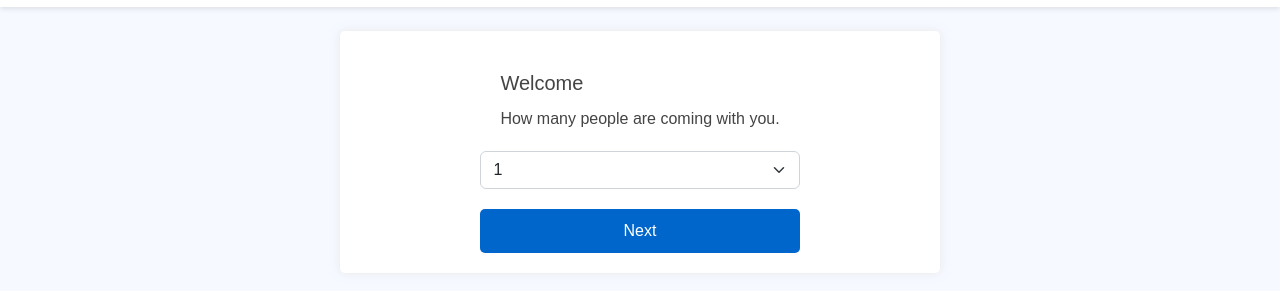
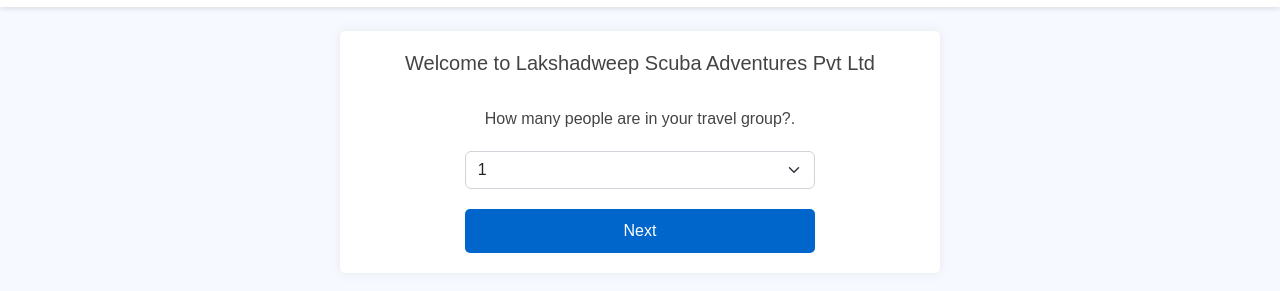
Before and after one commit to nazimnnazar/scuba_diving.-Frond_end, a plain HTML site: page index.html in a window 1280 px wide. Shown: the part 83-374 px from the top of the page. Drawn offline with nearby package versions, Linux system fonts and the light colour scheme.

Commit message:
index heading added

```diff
--- a/index.html
+++ b/index.html
@@ -26,10 +26,10 @@
 <body>
     <div class="container">
         <div class="row justify-content-md-center">
+            <h5 class="card-title">Welcome to Lakshadweep Scuba Adventures Pvt Ltd</h5>
             <div class="col-md-auto">
                 <div class="card-body">
-                    <h5 class="card-title">Welcome</h5>
-                    <p class="card-text">How many people are coming with you.</p>
+                    <p class="card-text">How many people are in your travel group?.</p>
                 </div>
                 <div class="form-floating mb-3">
                     <select class="form-select" id="floatingSelect" aria-label="Floating label select example">
```
